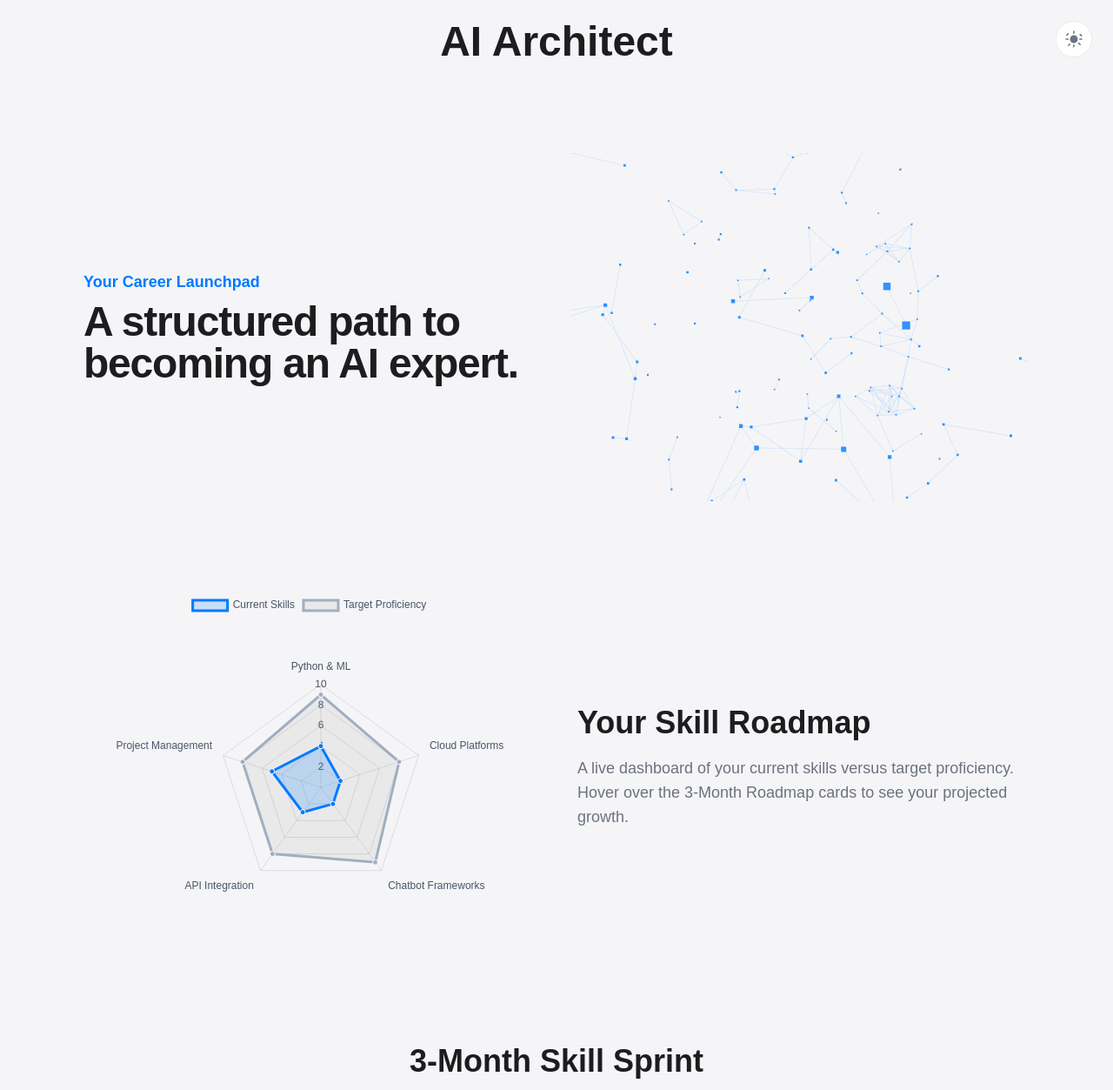
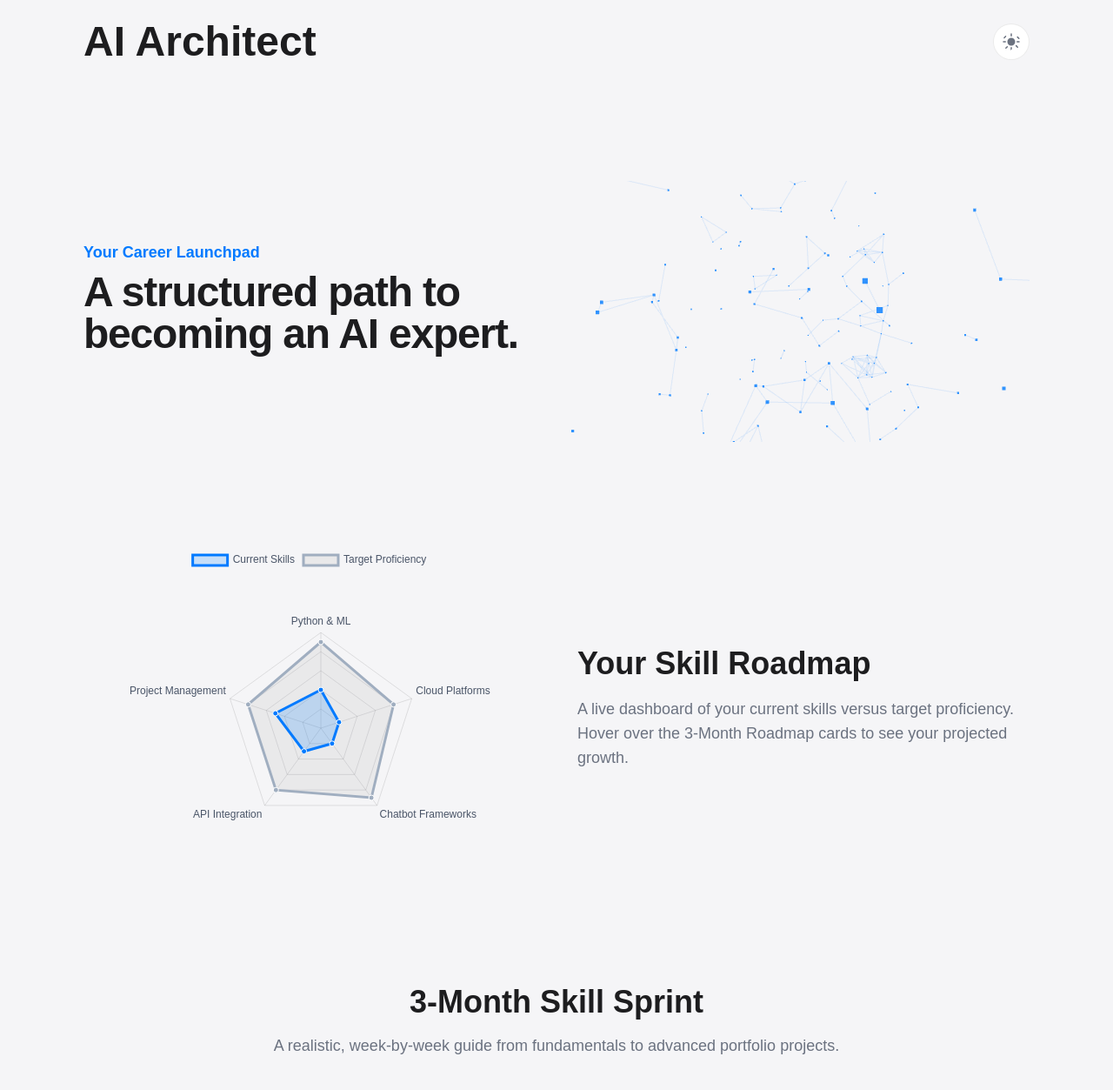
Before and after one commit to adit16pradhan/ai_architect, a plain HTML site: page index.html in a window 1280 px wide. Shown: the top 1253 px of the page at 87% size. Drawn offline with nearby package versions, Linux system fonts and the light colour scheme; animation ran at ten frames a second; a web font is replaced by a local one.

Commit message:
Improved header font size, resolved overlap, and refined radar chart labels

```diff
--- a/index.html
+++ b/index.html
@@ -9,7 +9,6 @@
     <link href="https://api.fontshare.com/v2/css?f[]=satoshi@700,500,400&display=swap" rel="stylesheet">
     <script src="https://cdn.tailwindcss.com"></script>
     <script src="https://cdn.jsdelivr.net/npm/chart.js"></script>
-    <!-- Three.js library for 3D rendering -->
     <script src="https://cdnjs.cloudflare.com/ajax/libs/three.js/r128/three.min.js"></script>
     <style>
         :root {
@@ -51,13 +50,15 @@
         #hero-visual {
             perspective: 2000px;
             width: 100%;
-            height: 100%;
-            min-height: 400px;
+            /* Decreased min-height for more text space */
+            height: 300px; /* Adjusted fixed height for smaller visual */
+            min-height: 250px; /* Reduced minimum height */
             display: flex; /* Ensures canvas centers */
             align-items: center;
             justify-content: center;
             position: relative; /* Needed for canvas absolute positioning */
             z-index: 0; /* Ensure it's behind text content */
+            margin-top: 2rem; /* Added margin to push it down slightly from text */
         }
 
         #three-network-canvas {
@@ -124,6 +125,7 @@
         .chart-container {
             position: relative; margin: auto;
             height: 100%; min-height: 400px;
+            padding: 1rem; /* Added padding to ensure labels are not cut off */
         }
         .animated-icon { transition: transform 0.3s ease; }
         .group:hover .animated-icon { transform: rotate(-15deg) scale(1.1); }
@@ -146,9 +148,11 @@
     <div class="relative min-h-screen">
 
         <div class="relative z-10 max-w-6xl mx-auto px-4 sm:px-6 lg:px-8">
-            <header class="flex justify-center items-center py-6 relative">
-                <h1 class="font-bold text-5xl">AI Architect</h1> <!-- Changed text-2xl to text-5xl -->
-                <div class="fixed top-6 right-6 z-50">
+            <header class="flex justify-between items-center py-6 relative">
+                <!-- Applied text-4xl md:text-5xl for "AI Architect" to match the heading below -->
+                <!-- Added responsive right padding to prevent overlap with the toggle -->
+                <h1 class="font-bold text-4xl md:text-5xl pr-16 md:pr-24">AI Architect</h1>
+                <div class="z-50">
                     <label for="theme-toggle" class="flex items-center cursor-pointer p-2 rounded-full bg-[var(--card-bg)] border border-[var(--card-border)]">
                         <input type="checkbox" id="theme-toggle" class="sr-only">
                         <svg class="w-6 h-6 sun-icon fill-current text-[var(--subtle-text)]" xmlns="http://www.w3.org/2000/svg" viewBox="0 0 24 24"><path d="M12 2.25a.75.75 0 01.75.75v2.25a.75.75 0 01-1.5 0V3a.75.75 0 01.75-.75zM7.5 12a4.5 4.5 0 119 0 4.5 4.5 0 01-9 0zM18.697 6.046a.75.75 0 011.06.023l1.592 1.592a.75.75 0 01-1.06 1.06l-1.592-1.592a.75.75 0 01-.023-1.06zM21.75 12a.75.75 0 01-.75.75h-2.25a.75.75 0 010-1.5h2.25a.75.75 0 01.75.75zM19.78 18.697a.75.75 0 01-1.06.023l-1.592-1.592a.75.75 0 111.06-1.06l1.592 1.592a.75.75 0 01.023 1.06zM12 21.75a.75.75 0 01-.75-.75v-2.25a.75.75 0 011.5 0v2.25a.75.75 0 01-.75-.75zM5.303 19.78a.75.75 0 01-.023-1.06l1.592-1.592a.75.75 0 011.06 1.06l-1.592 1.592a.75.75 0 01-1.037.001zM2.25 12a.75.75 0 01.75-.75h2.25a.75.75 0 010 1.5H3a.75.75 0 01-.75-.75zM6.046 5.303a.75.75 0 01.023 1.06l-1.592 1.592a.75.75 0 11-1.06-1.06l1.592-1.592a.75.75 0 011.037-.001z"/></svg>
@@ -164,7 +168,6 @@
                         A structured path to becoming an AI expert.
                     </h2>
                 </div>
-                <!-- Three.js Network Visual will be rendered here -->
                 <div id="hero-visual" class="flex items-center justify-center">
                     <canvas id="three-network-canvas"></canvas>
                 </div>
@@ -537,8 +540,9 @@
         };
 
 
-        // --- Chart.js Logic (unchanged) ---
+        // --- Chart.js Logic (updated) ---
         let skillChart;
+        // Reverted to original longer labels as requested
         const skillLabels = ['Python & ML', 'Cloud Platforms', 'Chatbot Frameworks', 'API Integration', 'Project Management'];
         const initialData = [4, 2, 2, 3, 5];
 
@@ -551,6 +555,15 @@
             const pointLabelColor = isDark ? '#A0AEC0' : '#4A5568';
             const accentColor = isDark ? '#0A84FF' : '#007AFF';
             const targetColor = isDark ? '#4A5568' : '#A0AEC0';
+
+            // Determine font size for point labels based on screen width
+            let pointLabelFontSize = 12; // Default for larger screens
+            if (window.innerWidth < 640) { // Mobile breakpoint
+                pointLabelFontSize = 7; // Further decreased for very small screens with longer labels
+            } else if (window.innerWidth < 1024) { // Tablet breakpoint
+                pointLabelFontSize = 9; // Adjusted for tablet size
+            }
+
 
             const chartData = {
                 labels: skillLabels,
@@ -580,8 +593,8 @@
                     maintainAspectRatio: false,
                     scales: { r: {
                         angleLines: { color: gridColor }, grid: { color: gridColor },
-                        pointLabels: { font: { size: 12, family: "'Satoshi', sans-serif" }, color: pointLabelColor },
-                        ticks: { backdropColor: 'transparent', stepSize: 2, color: pointLabelColor },
+                        pointLabels: { font: { size: pointLabelFontSize, family: "'Satoshi', sans-serif" }, color: pointLabelColor },
+                        ticks: { backdropColor: 'transparent', stepSize: 2, color: pointLabelColor, display: false }, /* Hide ticks to save space */
                         min: 0, max: 10
                     }},
                     plugins: { legend: { labels: { color: pointLabelColor, font: { family: "'Satoshi', sans-serif" } } } }
@@ -589,18 +602,24 @@
             });
         }
         document.addEventListener('DOMContentLoaded', renderSkillChart);
+        window.addEventListener('resize', () => {
+            // Re-render chart on resize to adjust font size
+            renderSkillChart(skillChart ? skillChart.data.datasets[0].data : initialData);
+        });
+
 
         document.querySelectorAll('.roadmap-week').forEach(week => {
             week.addEventListener('mouseenter', () => {
                 const projection = JSON.parse(week.dataset.skillProjection);
                 const projectedData = [...initialData];
-                projectedData[0] += (projection.python || 0);
-                projectedData[1] += (projection.cloud || 0);
-                projectedData[2] += (projection.chatbot || 0);
-                projectedData[3] += (projection.api || 0);
-                projectedData[4] += (projection.pm || 0);
+                // Ensure values don't exceed 10
+                projectedData[0] = Math.min(initialData[0] + (projection.python || 0), 10);
+                projectedData[1] = Math.min(initialData[1] + (projection.cloud || 0), 10);
+                projectedData[2] = Math.min(initialData[2] + (projection.chatbot || 0), 10);
+                projectedData[3] = Math.min(initialData[3] + (projection.api || 0), 10);
+                projectedData[4] = Math.min(initialData[4] + (projection.pm || 0), 10);
 
-                skillChart.data.datasets[0].data = projectedData.map(d => Math.min(d, 10));
+                skillChart.data.datasets[0].data = projectedData;
                 skillChart.data.datasets[0].label = "Projected Skills";
                 skillChart.update();
             });
```
Lines whose indentation alone changed are shown as unchanged.
